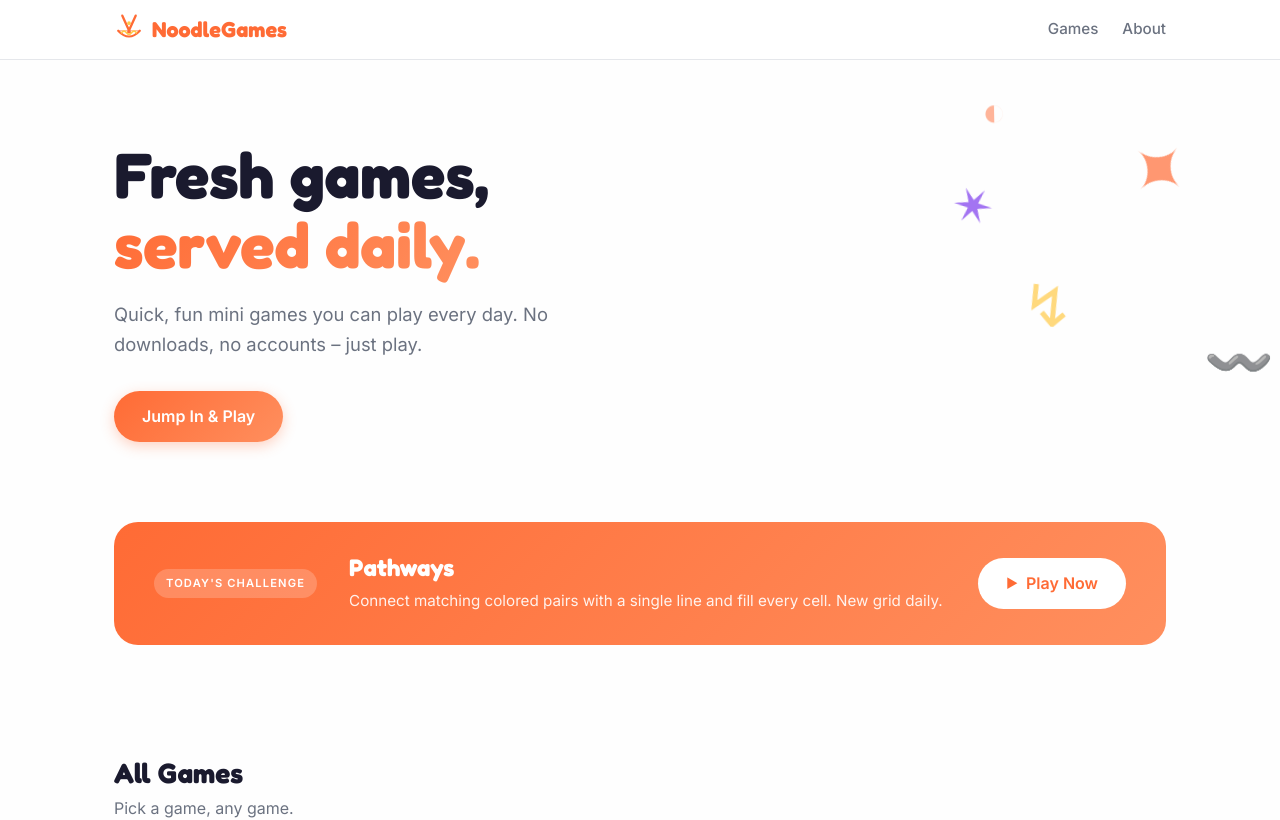
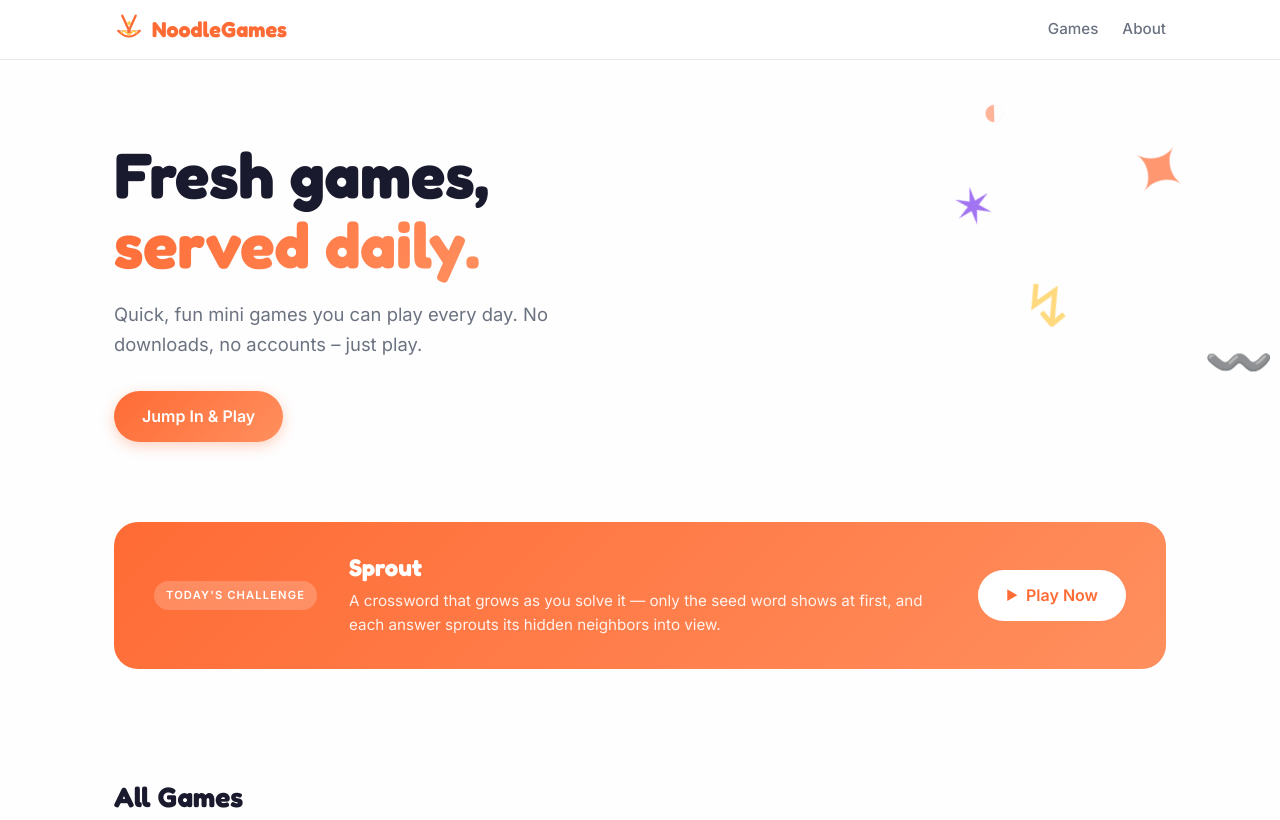
Before and after one commit to balexandr/noodle_games, a React (Vite) app: page / in a window 1280 px wide. Shown: the top 820 px of the page. Built offline with nearby package versions, Linux system fonts and the light colour scheme.

Commit message:
Add sprout

```diff
--- a/src/data/games.js
+++ b/src/data/games.js
@@ -53,4 +53,13 @@ export const games = [
     tags: ['Logic', 'Daily'],
     url: 'https://balexandr.github.io/pathways',
   },
+  {
+    id: 'sprout',
+    title: 'Sprout',
+    description: 'A crossword that grows as you solve it — only the seed word shows at first, and each answer sprouts its hidden neighbors into view.',
+    icon: '🌱',
+    status: 'active',
+    tags: ['Words', 'Daily'],
+    url: 'https://balexandr.github.io/sprout',
+  },
 ]
```
